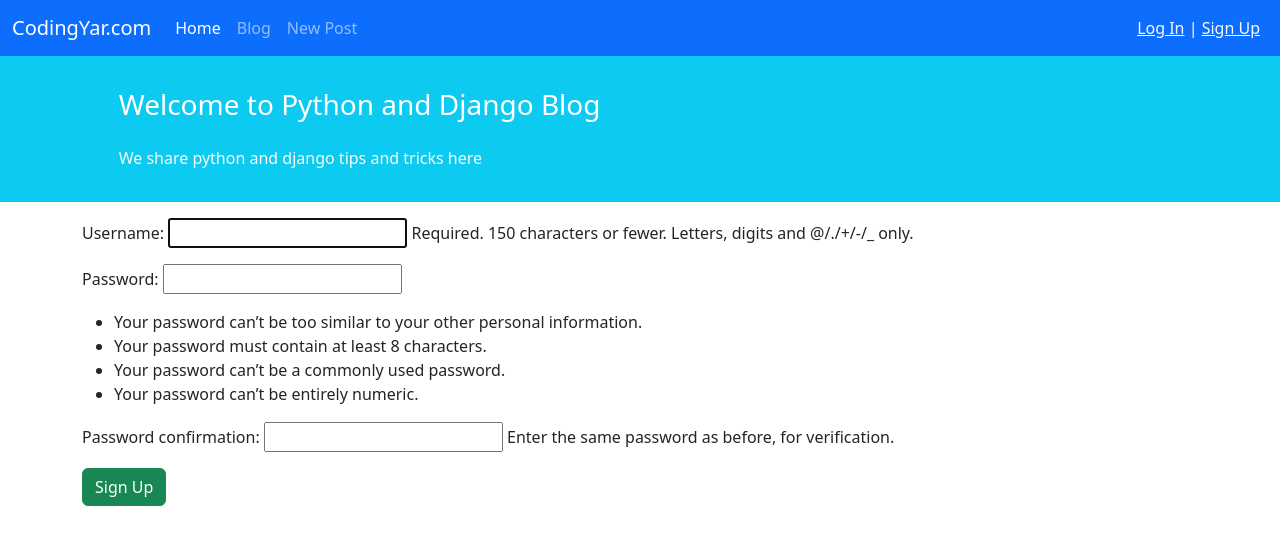
After one commit to SamiraDorchalian/blogWebsiteProjectDjango, a Django app: page /accounts/signup/ in a window 1280 px wide. The commit adds this page. Shown: the top 545 px of the page. Run offline with Django 4.2, Linux system fonts and the light colour scheme.

Commit message:
make Signup page

```diff
--- /dev/null
+++ b/blogWebsiteProjectDjango-with-db.sqlite3/accounts/urls.py
@@ -0,0 +1,6 @@
+from django.urls import path
+from . import views
+
+urlpatterns = [
+    path('signup/', views.SignUpView.as_view(), name='signup'),
+]
--- a/blogWebsiteProjectDjango-with-db.sqlite3/accounts/views.py
+++ b/blogWebsiteProjectDjango-with-db.sqlite3/accounts/views.py
@@ -1,3 +1,9 @@
 from django.shortcuts import render
+from django.views import generic
+from django.contrib.auth.forms import UserCreationForm
+from django.urls import reverse_lazy
 
-# Create your views here.
+class SignUpView(generic.CreateView):
+    form_class = UserCreationForm
+    template_name = 'registration/signup.html'
+    success_url = reverse_lazy('login')
--- a/blogWebsiteProjectDjango-with-db.sqlite3/config/urls.py
+++ b/blogWebsiteProjectDjango-with-db.sqlite3/config/urls.py
@@ -21,4 +21,5 @@ urlpatterns = [
     path('admin/', admin.site.urls),
     path('blog/', include('blog.urls')),
     path('accounts/', include('django.contrib.auth.urls')),
+    path('accounts/', include('accounts.urls')),
 ]
--- a/blogWebsiteProjectDjango-with-db.sqlite3/templates/_base.html
+++ b/blogWebsiteProjectDjango-with-db.sqlite3/templates/_base.html
@@ -38,13 +38,13 @@
         </div>
         <div class="mx-2 text-white">
           {% if user.is_authenticated %}
-              Welcome {{ user.username }}
-              <form action='{% url 'logout' %}' mathod='POST'>
-                {% csrf_token %}
-                <button class='btn btn-warning' type='submit'>Log out</button>
-              </form>
+              Welcome {{ user.username }} |
+                <form action='{% url 'logout' %}' mathod='POST'>
+                  {% csrf_token %}
+                  <button class='btn btn-warning' type='submit'>Log out</button>
+                </form>
           {% else %}
-              <a class='text-light' href="{% url 'login' %}">Log In</a>
+              <a class='text-light' href="{% url 'login' %}">Log In</a> | <a class='text-light' href="{% url 'signup' %}">Sign Up</a>
           {% endif %}
         </div>
       </div>
--- /dev/null
+++ b/blogWebsiteProjectDjango-with-db.sqlite3/templates/registration/signup.html
@@ -0,0 +1,13 @@
+{% extends "_base.html" %}
+
+{% block page_title %}Sign Up{% endblock page_title %}
+
+{% block content %}
+    <div class='container mt-3'>
+        <form action='' method='POST'>
+            {% csrf_token %}
+            {{ form.as_p }}
+            <button class='btn btn-success' type='submit'>Sign Up</button>
+        </form>
+    </div>
+{% endblock content %}
```
Also changed, not shown: blogWebsiteProjectDjango-with-db.sqlite3/db.sqlite3.
